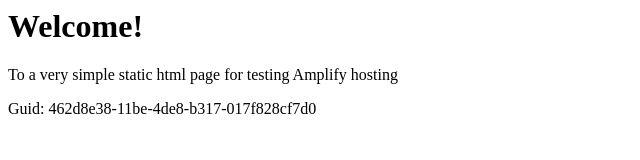
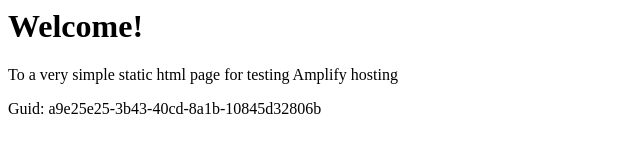
Before and after one commit to aws-aemilia-bom/Github-PR-Commit-Integration-Test-DoNotTouch-GitHubWebhookPushCanaryTest-v1-prod-ap-south-1, a website: page src/index.html in a window 1280 px wide. Shown: the full height of the page, 0-640 px from the left. Drawn offline with Linux system fonts and the light colour scheme.

Commit message:
commit from integ tests

```diff
--- a/src/index.html
+++ b/src/index.html
@@ -12,6 +12,6 @@
 <body>
     <h1>Welcome!</h1>
     <p>To a very simple static html page for testing Amplify hosting</p>
-    <p>Guid: 462d8e38-11be-4de8-b317-017f828cf7d0</p></body>
+    <p>Guid: a9e25e25-3b43-40cd-8a1b-10845d32806b</p></body>
 
 </html>
```
